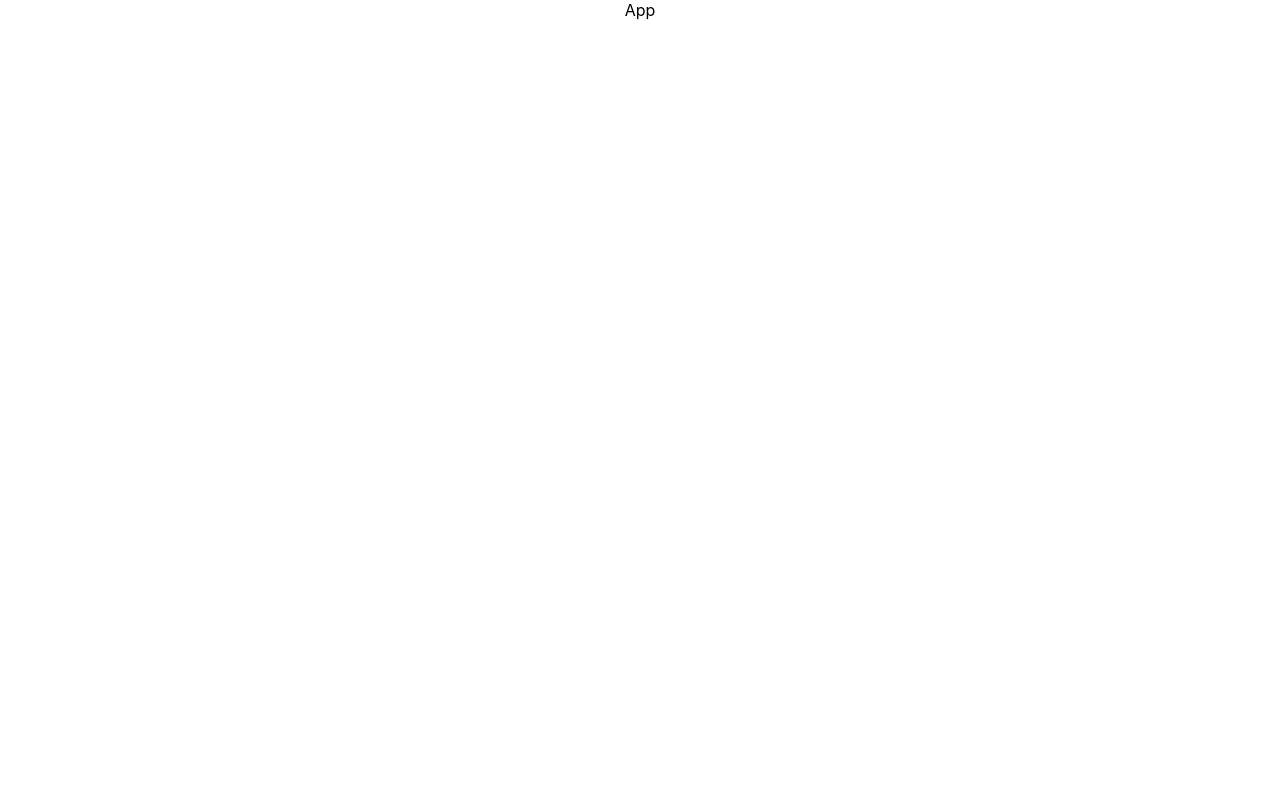
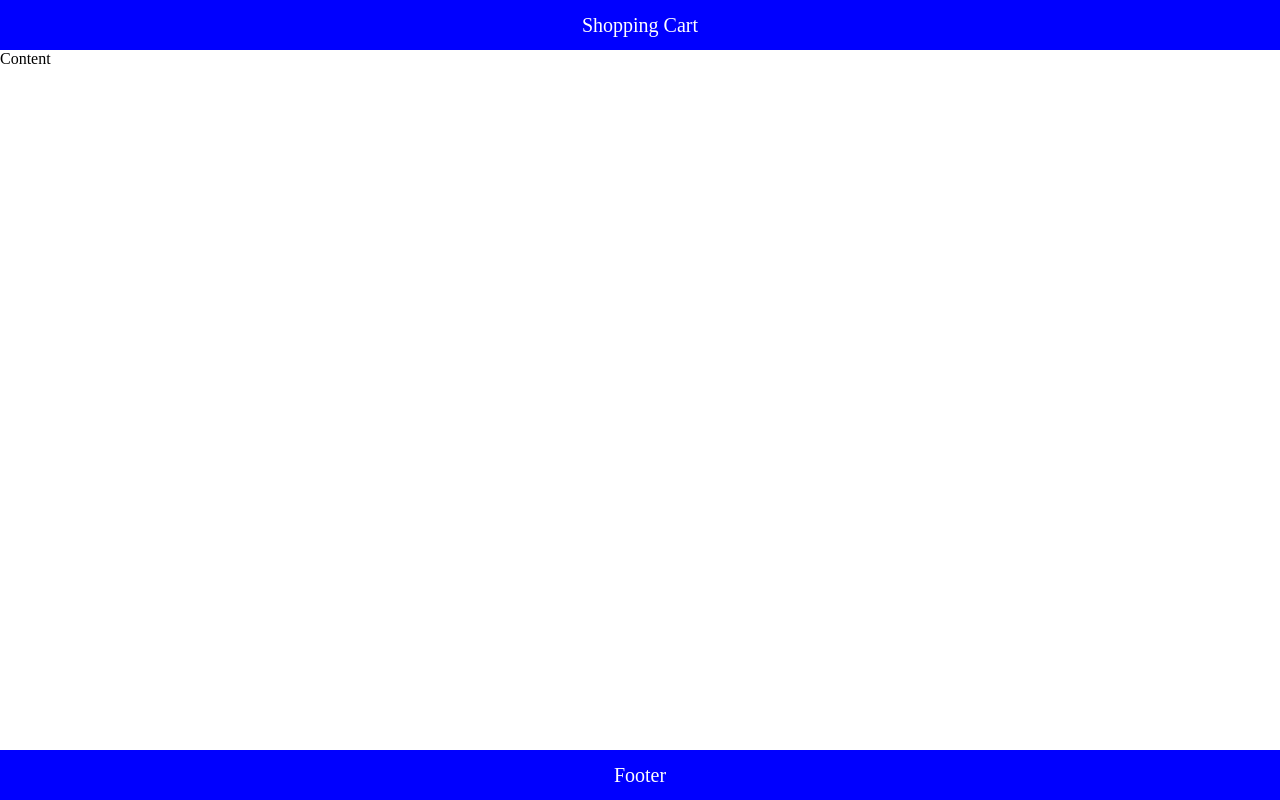
Before and after one commit to Amr7ahmed99/react-udemy-repo, a React (Create React App) app in the folder client/: page / in a window 1280 px wide. Built offline with nearby package versions, Linux system fonts and the light colour scheme; the HTML template or start-up script is replaced by a standard one.

Commit message:
header-comp

```diff
--- a/client/gulpfile.js
+++ b/client/gulpfile.js
@@ -4,7 +4,6 @@
 const gulpSass= require('gulp-sass');
 const sass= gulpSass(require('sass'));
 
-
 gulp.task('sass', async function(){
-    gulp.src('src/index.scss').pipe(sass()).pipe(gulp.dest('src/css'));
+    gulp.src('src/components/**/*.scss').pipe(sass()).pipe(gulp.dest('src/css'));
 });
--- a/client/src/App.js
+++ b/client/src/App.js
@@ -1,9 +1,15 @@
 import './App.css';
-
+import Header from './components/Header/Header';
 function App() {
   return (
-    <div className="App">
-      App
+    <div className="layout">
+     <Header />
+      <main>
+        Content
+      </main>
+      <footer>
+        Footer
+      </footer>
     </div>
   );
 }
--- /dev/null
+++ b/client/src/components/Header/Header.js
@@ -0,0 +1,11 @@
+import React from 'react'
+import '../../css/Header/Header.css'
+function Header() {
+  return (
+    <header>
+        Shopping Cart
+    </header>
+  )
+}
+
+export default Header
--- /dev/null
+++ b/client/src/components/Header/Header.scss
@@ -0,0 +1,9 @@
+header{
+    grid-area: header;
+    display: flex;
+    justify-content: center;
+    align-items: center;
+    font-size: 20px;
+    color: #fff;
+    background-color: blue;
+  }
--- /dev/null
+++ b/client/src/css/Header/Header.css
@@ -0,0 +1,9 @@
+header {
+  grid-area: header;
+  display: flex;
+  justify-content: center;
+  align-items: center;
+  font-size: 20px;
+  color: #fff;
+  background-color: blue;
+}
--- a/client/src/index.css
+++ b/client/src/index.css
@@ -1,13 +1,32 @@
-body {
+*{
   margin: 0;
-  font-family: -apple-system, BlinkMacSystemFont, 'Segoe UI', 'Roboto', 'Oxygen',
-    'Ubuntu', 'Cantarell', 'Fira Sans', 'Droid Sans', 'Helvetica Neue',
-    sans-serif;
-  -webkit-font-smoothing: antialiased;
-  -moz-osx-font-smoothing: grayscale;
+  padding: 0;
+  box-sizing: border-box;
 }
 
-code {
-  font-family: source-code-pro, Menlo, Monaco, Consolas, 'Courier New',
-    monospace;
+#root{
+  height: 100vh;
 }
+
+.layout{
+  display: grid;
+  grid-template-areas: "header" "main" "footer";
+  grid-template-rows: 50px 1fr 50px;
+  height: 100%;
+}
+
+
+
+main{
+grid-area: main;
+}
+
+footer{
+  grid-area: footer;
+  display: flex;
+  justify-content: center;
+  align-items: center;
+  font-size: 20px;
+  color: #fff;
+  background-color: blue;
+}
```
